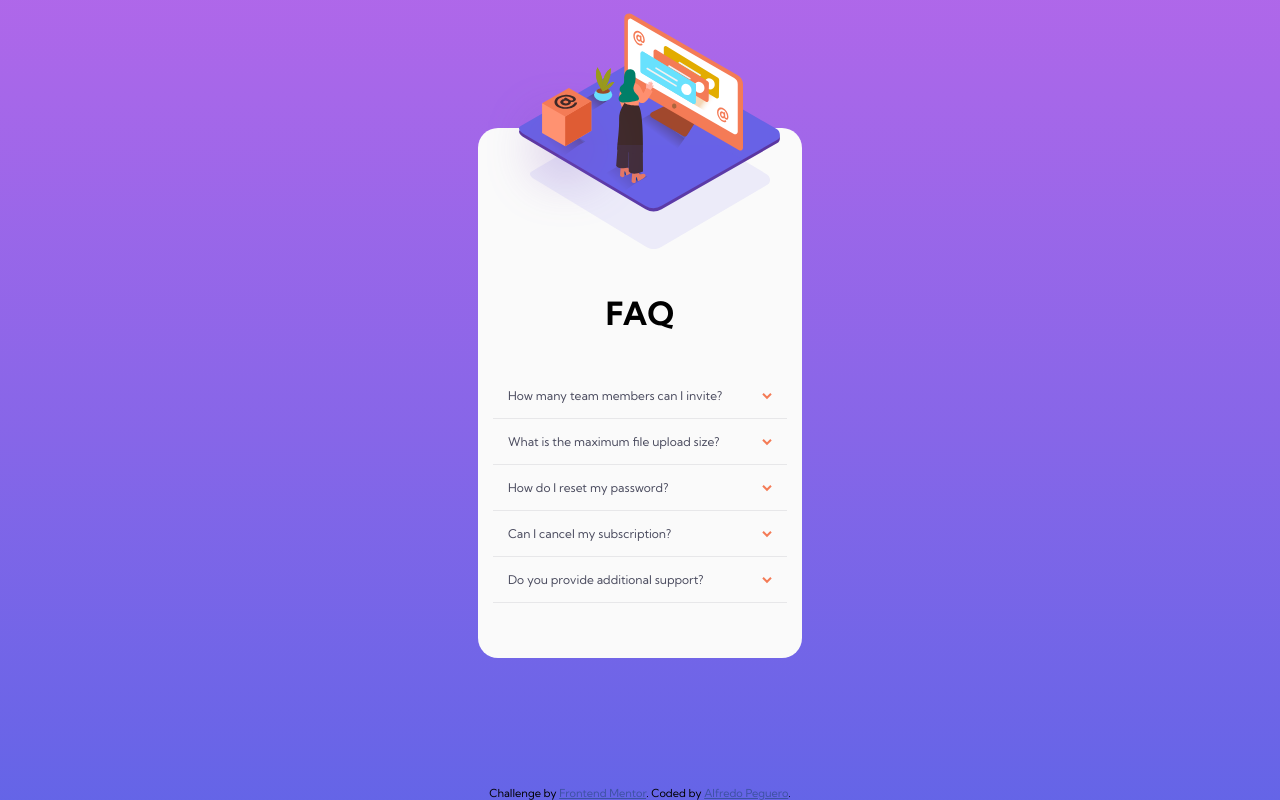
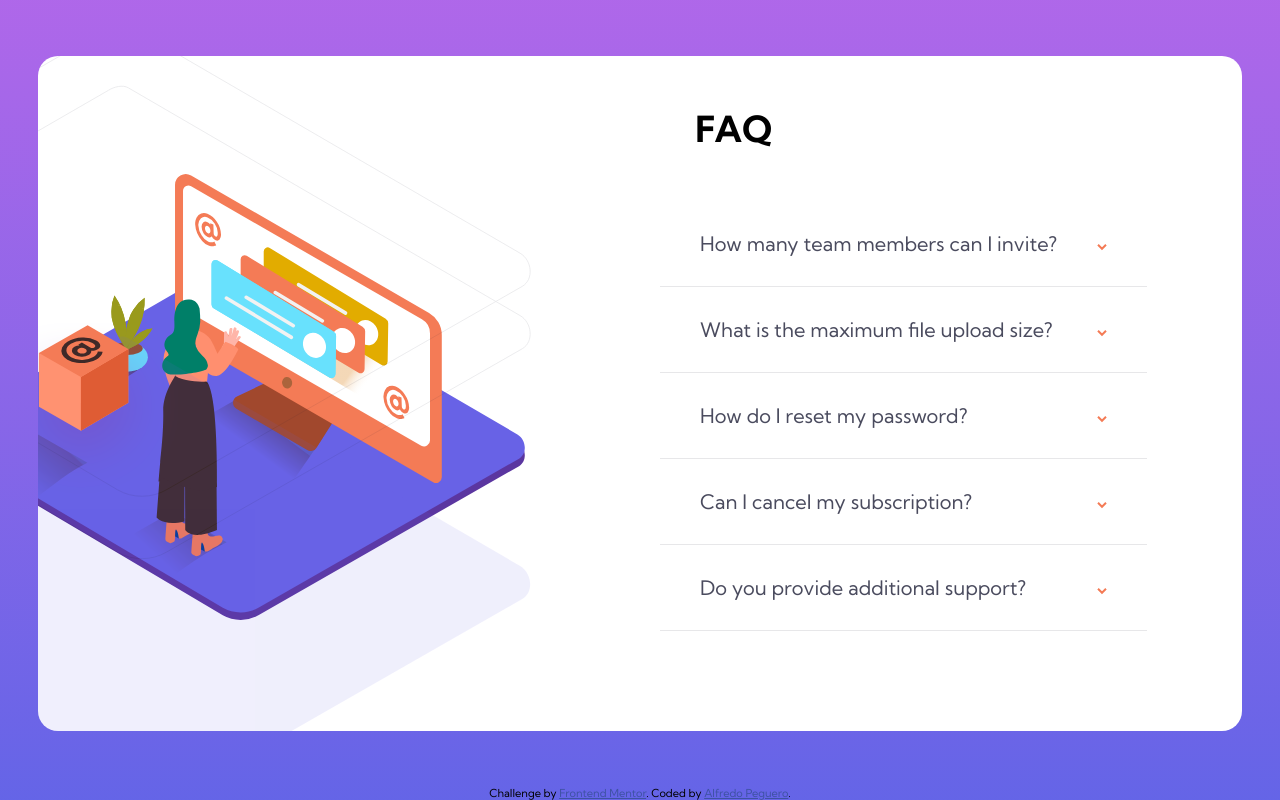
Before and after one commit to AlfredoPeguero/FAQ_card, a plain HTML site: page index.html in a window 1280 px wide. Drawn offline with Linux system fonts and the light colour scheme.

Commit message:
desktop done

```diff
--- a/css/styles.css
+++ b/css/styles.css
@@ -1,68 +1,72 @@
 *,
 *::after,
-*::before{
+*::before {
   margin: 0;
   padding: 0;
   box-sizing: border-box;
 }
-body{
+body {
   min-height: 100vh;
-    background: linear-gradient(180deg, hsl(273, 75%, 66%), hsl(240, 73%, 65%)) ;
+  background: linear-gradient(180deg, hsl(273, 75%, 66%), hsl(240, 73%, 65%));
   display: flex;
   flex-direction: column;
   justify-content: center;
   align-items: center;
-    font-family: 'Kumbh Sans', sans-serif;
+  font-family: "Kumbh Sans", sans-serif;
 }
-.container{
+.container {
   margin: auto;
-    max-width: 375px;
-    background: #FAFAFA;
+  max-width: 320px;
+  background: #ffffff;
   display: flex;
   flex-direction: column;
   justify-content: center;
   align-items: center;
   border-radius: 20px;
-    padding: 15px;
 }
-.container span .woman{
-    margin-top: -130px;
-    transform: translateX(-20px);
-    /* padding: 10px; */
-    width: 110%;
+.container picture .woman {
+  margin-top: -100px;
+  width: 90%;
 }
-.container span .bg_pattern{
+.container picture .bg_pattern {
   margin-top: -100px;
-    transform: translateX(10px);
+  transform: translateX(30px);
+  width: 80%;
 }
-.container .title{
+.accordion_container {
+  margin-right: 15px;
+}
+.container .title {
   text-align: center;
   margin: 40px auto;
   font-weight: 700;
   font-size: 32px;
 }
-.accordion_header{
+.accordion_header {
   font-weight: 400;
   font-size: 12px;
   display: flex;
   justify-content: space-between;
   color: hsl(237, 12%, 33%);
 }
-.accordion_items .question:hover{
+/* .box img{
+    display: none;
+} */
+.accordion_items .question:hover {
   color: hsl(14, 88%, 65%);
   cursor: pointer;
 }
 
-.accordion_items{
+.accordion_items {
   padding: 15px;
   margin: auto 20px;
-    width: 100%;
+  width: 95%;
   border-bottom: 1px solid hsl(240, 5%, 91%);
 }
-.accordion_items:last-of-type{
+.accordion_items:last-of-type {
   margin-bottom: 40px;
 }
-.container .accordion_items .answer{
+.container .accordion_items .answer {
   display: none;
   margin: 10px auto;
   color: hsl(240, 6%, 50%);
@@ -74,3 +78,65 @@ body{
 .attribution a {
   color: hsl(228, 45%, 44%);
 }
+@media (min-width: 1200px) {
+  .container {
+    max-width: 1440px;
+    display: grid;
+    grid-template-columns: 1fr 1fr;
+    grid-template-rows: 1fr 4fr;
+    grid-template-areas:
+      "area1 area2"
+      "area1 area3";
+    overflow: hidden;
+    padding: 0 100px;
+  }
+  .container .title {
+    width: 78%;
+    text-align: left;
+    grid-area: area2;
+    font-size: 36px;
+    margin-top: 50px;
+    margin-bottom: 40px;
+  }
+
+  .svg_container {
+    position: relative;
+  }
+  .inner picture {
+    margin-top: 150px;
+    margin-left: -200px;
+    width: 130%;
+    position: absolute;
+  }
+  .inner{
+      overflow: hidden;
+  }
+  .box img{
+      position: absolute;
+      display: block;
+      top: 200px;
+      left: -150px;
+  }
+  .outer picture{
+      position: absolute;
+      width: 200%;
+     left: -440px;
+
+  }
+  .accordion_header {
+    font-size: 20px;
+  }
+  .accordion_container {
+    grid-area: area3;
+    margin-top: -50px;
+    margin-bottom: 0px;
+  }
+  .accordion_items {
+    padding: 30px 40px;
+    width: 100%;
+  }
+  .container .accordion_items .answer {
+    font-size: 24px;
+    padding: 15px 0;
+  }
+}
--- a/index.html
+++ b/index.html
@@ -18,19 +18,34 @@
     />
     <link rel="stylesheet" href="./css/styles.css" />
     <title>Frontend Mentor | FAQ Accordion Card</title>
-
   </head>
   <body>
     <div class="container">
-      <span>
-        <img class="woman" src="./images/illustration-woman-online-mobile.svg" alt="illustraction">
-      </span>
-      <span>
-        <img class="bg_pattern" src="./images/bg-pattern-mobile.svg" alt="bg">
-      </span>
+
+      <div class="svg_container">
+        <div class="inner">
+          <picture >
+            <source media="(min-width: 1200px)" srcset="./images/illustration-woman-online-desktop.svg">
+            <img class="woman"  src="./images/illustration-woman-online-mobile.svg" alt="">
+          </picture>
+        </div>
+         <div class="outer">
+           <picture>
+            <source  media="(min-width: 1200px)" srcset="./images/bg-pattern-desktop.svg">
+            <img class="bg_pattern" src="./images/bg-pattern-mobile.svg" alt="">
+          </picture>
+         </div>
+         <div class="box">
+        <img src="./images/illustration-box-desktop.svg" alt="">
+      </div>
+      </div>
+
+
+
+
 
       <div class="title">FAQ</div>
-
+      <div class="accordion_container">
         <div class="accordion_items">
           <div class="accordion_header">
             <div class="question">How many team members can I invite?</div>
@@ -40,8 +55,8 @@
           </div>
 
           <p class="answer">
-          You can invite up to 2 additional users on the Free plan. There is no
-          limit on team members for the Premium plan.
+            You can invite up to 2 additional users on the Free plan. There is
+            no limit on team members for the Premium plan.
           </p>
         </div>
 
@@ -67,8 +82,8 @@
           </div>
 
           <div class="answer">
-          Click “Forgot password” from the login page or “Change password” from
-          your profile page. A reset link will be emailed to you.
+            Click “Forgot password” from the login page or “Change password”
+            from your profile page. A reset link will be emailed to you.
           </div>
         </div>
         <div class="accordion_items">
@@ -94,8 +109,9 @@
           </div>
 
           <div class="answer">
-          Chat and email support is available 24/7. Phone lines are open during
-          normal business hours.
+            Chat and email support is available 24/7. Phone lines are open
+            during normal business hours.
+          </div>
         </div>
       </div>
     </div>
```
Also changed, not shown: 2 other files. Lines whose indentation alone changed are shown as unchanged.
